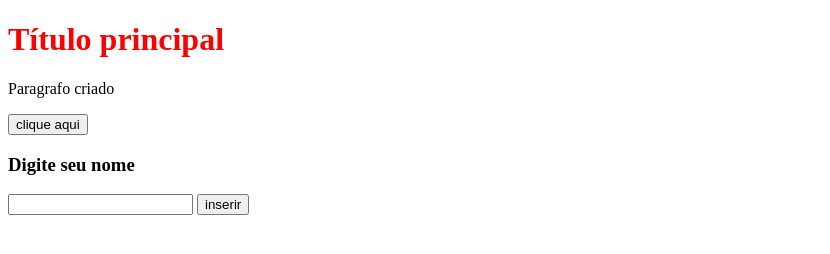
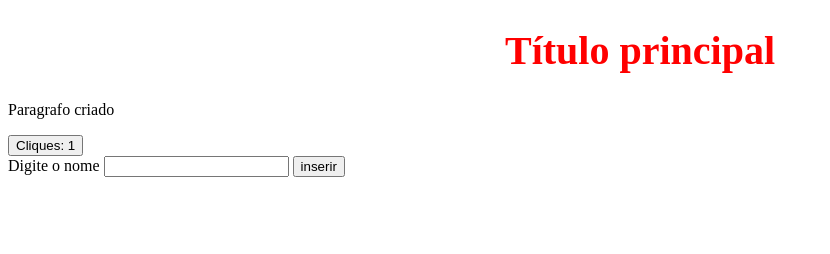
Before and after one commit to DiegoArruda/day3-bootcamp-deloitte, a plain HTML site: page index.html in a window 1280 px wide. Both pictures are taken after a click on the button "clique aqui". Shown: the whole page, without its empty margins (0-830 px from the left). Drawn offline with Linux system fonts and the light colour scheme.

Commit message:
Alteração de lógica do código

```diff
--- a/index.html
+++ b/index.html
@@ -9,10 +9,10 @@
 	<body>
 		<h1 class="title">Título principal</h1>
 		<p>Paragrafo criado</p>
-		<button id="custom-button" onclick="buttonClick()">clique aqui</button>
+		<button id="custom-button">clique aqui</button>
 
 		<form id="new-form">
-			<h3>Digite seu nome</h3>
+			<label for="name">Digite o nome</label>
 			<input type="text" id="name" name="name" />
 			<button type="submit">inserir</button>
 		</form>
--- a/script.js
+++ b/script.js
@@ -1,11 +1,14 @@
-function buttonClick() {
-	alert("Voce clicou no botao");
-}
+let count = 0;
+const button = document.getElementById("custom-button");
+button.addEventListener("click", function () {
+	count += 1;
+	button.textContent = "Cliques: " + count;
+});
 
 const form = document.getElementById("new-form");
-
 form.addEventListener("submit", function (event) {
 	event.preventDefault();
 	const nome = document.getElementById("name").value;
 	console.log("Nome: " + nome);
+	document.getElementById("name").value = "";
 });
--- a/style.css
+++ b/style.css
@@ -1,3 +1,5 @@
 .title {
 	color: red;
+	font-size: 2.5rem;
+	text-align: center;
 }
```
Also changed, not shown: 1 other file.
